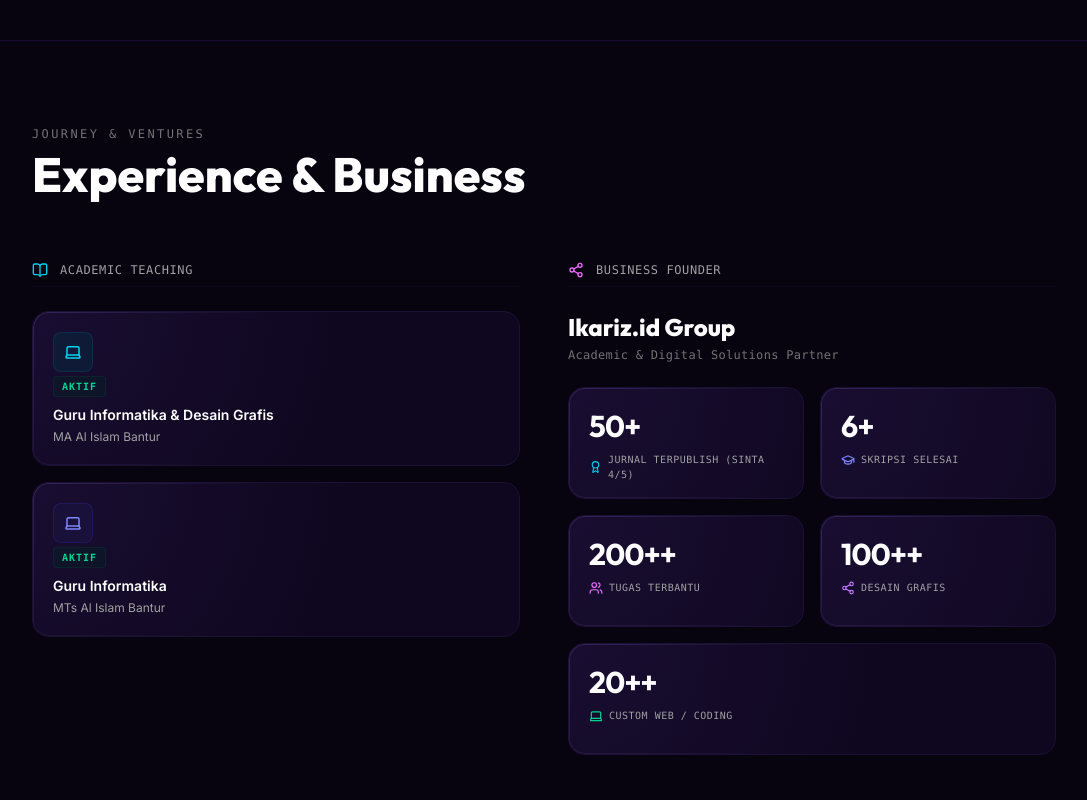
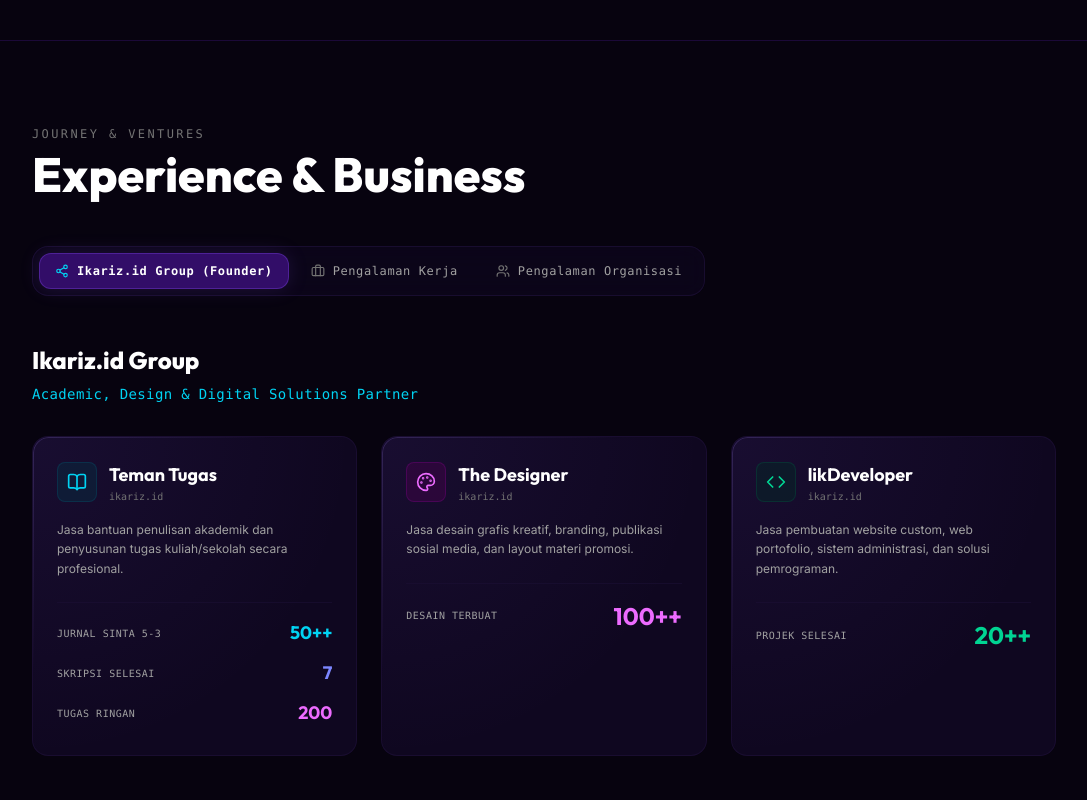
Before and after one commit to ikarizid/portofolio_malik, a React (Vite) app: page / in a window 1280 px wide. Shown: the part 1560-2360 px from the top of the page, without its empty margins (96-1183 px from the left). Built offline with nearby package versions, Linux system fonts and the light colour scheme.

Commit message:
feat: restructure experience section with founder priority and tabs

```diff
--- a/src/sections/Experience.tsx
+++ b/src/sections/Experience.tsx
@@ -1,29 +1,113 @@
-import React from 'react';
-import { motion } from 'framer-motion';
+import React, { useState } from 'react';
+import { motion, AnimatePresence } from 'framer-motion';
 import { SpotlightCard } from '../components/SpotlightCard';
 import { Counter } from '../components/Counter';
-import { BookOpen, GraduationCap, Laptop, Share2, Award, Users } from 'lucide-react';
-
-const containerVariants = {
-  hidden: {},
-  visible: {
-    transition: { staggerChildren: 0.1 },
-  },
-};
+import {
+  BookOpen,
+  Share2,
+  Users,
+  Palette,
+  Code,
+  Briefcase,
+} from 'lucide-react';
 
 const cardVariants = {
-  hidden: { opacity: 0, y: 25 },
-  visible: { opacity: 1, y: 0, transition: { duration: 0.5, ease: [0.16, 1, 0.3, 1] as const } },
+  hidden: { opacity: 0, y: 15 },
+  visible: { opacity: 1, y: 0, transition: { duration: 0.4, ease: [0.16, 1, 0.3, 1] as const } },
 };
 
 export const Experience: React.FC = () => {
+  const [activeTab, setActiveTab] = useState<'founder' | 'work' | 'org'>('founder');
+
+  const tabs = [
+    { id: 'founder', label: 'Ikariz.id Group (Founder)', icon: Share2 },
+    { id: 'work', label: 'Pengalaman Kerja', icon: Briefcase },
+    { id: 'org', label: 'Pengalaman Organisasi', icon: Users },
+  ];
+
+  const workExperiences = [
+    {
+      role: "Guru Informatika",
+      location: "MA Al Islam Bantur",
+      period: "Aktif",
+      active: true,
+      desc: "Mengajar materi informatika kepada siswa MA Al Islam Bantur serta membimbing pemahaman teknologi informasi."
+    },
+    {
+      role: "Guru Desain Grafis",
+      location: "MA Al Islam Bantur",
+      period: "Aktif",
+      active: true,
+      desc: "Mengajar desain grafis kreatif, tools multimedia, dan membimbing pembuatan portofolio visual siswa."
+    },
+    {
+      role: "Guru Informatika",
+      location: "MTs Al Islam Bantur",
+      period: "Aktif",
+      active: true,
+      desc: "Mengajar konsep dasar teknologi informasi dan komputer untuk siswa tingkat menengah pertama."
+    },
+    {
+      role: "Operator Data",
+      location: "MTs Al Islam Bantur",
+      period: "Aktif",
+      active: true,
+      desc: "Mengelola sinkronisasi data sekolah, data administrasi siswa, dan sistem pelaporan berkala."
+    },
+    {
+      role: "Divisi Data PPS",
+      location: "Desa Wonokerto (Masa Pilkada 2024)",
+      period: "2024",
+      active: false,
+      desc: "Mengurus validasi, pemutakhiran, dan pengolahan data pemilih untuk kelancaran Pilkada 2024."
+    }
+  ];
+
+  const orgExperiences = [
+    {
+      role: "Sekretaris Divisi 2",
+      organization: "HMP PAI UNIRA Malang",
+      period: "2025",
+      desc: "Mengelola administrasi divisi, menyusun program kerja, serta berkontribusi aktif dalam kegiatan Himpunan Mahasiswa Program Studi PAI."
+    },
+    {
+      role: "Anggota",
+      organization: "HMP-PAI UNIRA Malang",
+      period: "2024",
+      desc: "Terlibat dalam berbagai kegiatan sosial, keagamaan, dan akademis yang diselenggarakan oleh organisasi mahasiswa."
+    },
+    {
+      role: "Ketua Divisi Jarkominfo",
+      organization: "IPNU IPPNU PAC Bantur",
+      period: "2022",
+      desc: "Memimpin divisi jaringan komunikasi dan informasi, mengelola media sosial organisasi, serta mempublikasikan berita internal."
+    },
+    {
+      role: "Ketua OSIS",
+      organization: "MA Al Islam Bantur",
+      period: "2022",
+      desc: "Memimpin seluruh kepengurusan OSIS, mengoordinasikan kegiatan sekolah, dan menjadi jembatan antara siswa dan guru."
+    },
+    {
+      role: "Anggota OSIS",
+      organization: "MA Al Islam Bantur",
+      period: "2020",
+      desc: "Aktif berpartisipasi dalam perencanaan dan pelaksanaan program kerja OSIS di lingkungan madrasah."
+    },
+    {
+      role: "Anggota",
+      organization: "LPMD (Lembaga Pemberdayaan Masyarakat Desa)",
+      period: "Aktif",
+      desc: "Berkontribusi dalam perencanaan pembangunan desa serta pemberdayaan masyarakat di lingkungan setempat."
+    }
+  ];
+
   return (
     <section
       id="experience"
       className="min-h-screen relative flex flex-col justify-center items-center px-6 py-20 bg-transparent border-t border-violet-900/30"
     >
-
-      <div className="relative z-10 w-full max-w-5xl space-y-16">
+      <div className="relative z-10 w-full max-w-5xl space-y-12">
         {/* Section Header */}
         <div className="text-center md:text-left">
           <motion.p
@@ -46,160 +130,251 @@
           </motion.h2>
         </div>
 
-        {/* Categories Grid */}
-        <div className="grid grid-cols-1 lg:grid-cols-12 gap-12 items-start">
-
-          {/* Category 1: Academic Teaching */}
+        {/* Custom Tab Selector */}
+        <div className="flex justify-center md:justify-start">
+          <div className="flex flex-wrap items-center gap-1.5 p-1.5 bg-neutral-900/60 backdrop-blur-md rounded-2xl border border-neutral-800/80">
+            {tabs.map((tab) => {
+              const Icon = tab.icon;
+              const isActive = activeTab === tab.id;
+              return (
+                <button
+                  key={tab.id}
+                  onClick={() => setActiveTab(tab.id as any)}
+                  className={`relative px-4 py-2.5 rounded-xl font-mono text-[10px] sm:text-xs tracking-wider transition-colors duration-300 flex items-center gap-2 cursor-pointer z-10 ${
+                    isActive ? 'text-white font-semibold' : 'text-neutral-400 hover:text-neutral-200'
+                  }`}
+                >
+                  {isActive && (
                     <motion.div
-            variants={containerVariants}
-            initial="hidden"
-            whileInView="visible"
-            viewport={{ once: false, amount: 0.2 }}
-            className="lg:col-span-6 space-y-6 flex flex-col items-stretch"
-          >
-            <div className="flex items-center gap-3 pb-2 text-neutral-400 font-mono text-xs uppercase tracking-wider border-b border-neutral-900">
-              <BookOpen className="w-4 h-4 text-cyan-400" />
-              <span>Academic Teaching</span>
+                      layoutId="activeTabIndicator"
+                      className="absolute inset-0 bg-violet-600/35 border border-violet-500/30 rounded-xl -z-10 shadow-[0_0_20px_rgba(139,92,246,0.15)]"
+                      transition={{ type: 'spring', stiffness: 380, damping: 30 }}
+                    />
+                  )}
+                  <Icon className={`w-3.5 h-3.5 ${isActive ? 'text-cyan-400' : 'text-neutral-500'}`} />
+                  <span>{tab.label}</span>
+                </button>
+              );
+            })}
+          </div>
         </div>
 
-            <div className="space-y-4">
-              {/* Teaching Card 1 */}
-              <motion.div variants={cardVariants}>
-                <SpotlightCard className="p-5 flex gap-4">
-                  <div className="p-2.5 h-10 w-10 rounded-lg bg-cyan-950/40 border border-cyan-800/30 flex items-center justify-center text-cyan-400">
-                    <Laptop className="w-5 h-5" />
-                  </div>
-                  <div className="flex-1 text-left space-y-1">
-                    <div className="text-[10px] font-mono tracking-widest text-emerald-400 font-semibold uppercase bg-emerald-950/30 border border-emerald-800/20 px-2 py-0.5 rounded inline-block">
-                      Aktif
-                    </div>
-                    <h3 className="text-sm font-semibold text-white font-sans mt-1">
-                      Guru Informatika & Desain Grafis
-                    </h3>
-                    <p className="text-xs text-neutral-400 font-sans">
-                      MA Al Islam Bantur
-                    </p>
-                  </div>
-                </SpotlightCard>
-              </motion.div>
-
-              {/* Teaching Card 2 */}
-              <motion.div variants={cardVariants}>
-                <SpotlightCard className="p-5 flex gap-4">
-                  <div className="p-2.5 h-10 w-10 rounded-lg bg-indigo-950/40 border border-indigo-800/30 flex items-center justify-center text-indigo-400">
-                    <Laptop className="w-5 h-5" />
-                  </div>
-                  <div className="flex-1 text-left space-y-1">
-                    <div className="text-[10px] font-mono tracking-widest text-emerald-400 font-semibold uppercase bg-emerald-950/30 border border-emerald-800/20 px-2 py-0.5 rounded inline-block">
-                      Aktif
-                    </div>
-                    <h3 className="text-sm font-semibold text-white font-sans mt-1">
-                      Guru Informatika
-                    </h3>
-                    <p className="text-xs text-neutral-400 font-sans">
-                      MTs Al Islam Bantur
-                    </p>
-                  </div>
-                </SpotlightCard>
-              </motion.div>
-            </div>
-          </motion.div>
-
-          {/* Category 2: Business Founder */}
+        {/* Tab Contents */}
+        <div className="min-h-[400px]">
+          <AnimatePresence mode="wait">
+            {activeTab === 'founder' && (
               <motion.div
-            variants={containerVariants}
-            initial="hidden"
-            whileInView="visible"
-            viewport={{ once: false, amount: 0.2 }}
-            className="lg:col-span-6 space-y-6"
+                key="founder-content"
+                initial={{ opacity: 0, y: 15 }}
+                animate={{ opacity: 1, y: 0 }}
+                exit={{ opacity: 0, y: -15 }}
+                transition={{ duration: 0.3 }}
+                className="space-y-8"
               >
-            <div className="flex items-center gap-3 pb-2 text-neutral-400 font-mono text-xs uppercase tracking-wider border-b border-neutral-900">
-              <Share2 className="w-4 h-4 text-fuchsia-400" />
-              <span>Business Founder</span>
+                <div className="text-center md:text-left space-y-2">
+                  <h3 className="text-2xl font-extrabold text-white font-display">Ikariz.id Group</h3>
+                  <p className="text-sm text-cyan-400 font-mono tracking-wide">Academic, Design & Digital Solutions Partner</p>
                 </div>
 
-            <motion.div variants={cardVariants} className="space-y-6 text-left">
-              <div>
-                <h3 className="text-2xl font-extrabold text-white font-display">
-                  Ikariz.id Group
-                </h3>
-                <p className="text-xs font-mono text-neutral-500 tracking-wide mt-1">
-                  Academic & Digital Solutions Partner
+                <div className="grid grid-cols-1 md:grid-cols-3 gap-6">
+                  {/* Card 1: Teman Tugas */}
+                  <SpotlightCard className="p-6 border border-neutral-800/80 hover:border-cyan-500/30 transition-all flex flex-col justify-between min-h-[320px]">
+                    <div className="space-y-4">
+                      <div className="flex items-center gap-3">
+                        <div className="p-2 h-10 w-10 rounded-lg bg-cyan-950/40 border border-cyan-800/30 flex items-center justify-center text-cyan-400">
+                          <BookOpen className="w-5 h-5" />
+                        </div>
+                        <div className="text-left">
+                          <h4 className="text-lg font-bold text-white font-display">Teman Tugas</h4>
+                          <p className="text-[10px] text-neutral-500 font-mono">ikariz.id</p>
+                        </div>
+                      </div>
+                      <p className="text-xs text-neutral-400 leading-relaxed font-sans text-left">
+                        Jasa bantuan penulisan akademik dan penyusunan tugas kuliah/sekolah secara profesional.
                       </p>
                     </div>
 
-              {/* Stats Grid */}
-              <div className="grid grid-cols-2 gap-4">
+                    <div className="mt-6 pt-4 border-t border-neutral-800/60 space-y-3">
+                      <div className="flex justify-between items-center text-left">
+                        <span className="text-[10px] font-mono tracking-wider uppercase text-neutral-400">Jurnal Sinta 5-3</span>
+                        <span className="text-lg font-bold text-cyan-400 font-display">
+                          <Counter end={50} suffix="++" />
+                        </span>
+                      </div>
+                      <div className="flex justify-between items-center text-left">
+                        <span className="text-[10px] font-mono tracking-wider uppercase text-neutral-400">Skripsi Selesai</span>
+                        <span className="text-lg font-bold text-indigo-400 font-display">
+                          <Counter end={7} suffix="" />
+                        </span>
+                      </div>
+                      <div className="flex justify-between items-center text-left">
+                        <span className="text-[10px] font-mono tracking-wider uppercase text-neutral-400">Tugas Ringan</span>
+                        <span className="text-lg font-bold text-fuchsia-400 font-display">
+                          <Counter end={200} suffix="" />
+                        </span>
+                      </div>
+                    </div>
+                  </SpotlightCard>
 
-                {/* Stats 1 */}
-                <motion.div variants={cardVariants}>
-                  <SpotlightCard className="p-5 flex flex-col justify-between h-28">
-                    <div className="text-3xl font-extrabold font-display text-white tracking-tight flex items-baseline">
-                      <Counter end={50} suffix="+" />
+                  {/* Card 2: The Designer */}
+                  <SpotlightCard className="p-6 border border-neutral-800/80 hover:border-fuchsia-500/30 transition-all flex flex-col justify-between min-h-[320px]">
+                    <div className="space-y-4">
+                      <div className="flex items-center gap-3">
+                        <div className="p-2 h-10 w-10 rounded-lg bg-fuchsia-950/40 border border-fuchsia-800/30 flex items-center justify-center text-fuchsia-400">
+                          <Palette className="w-5 h-5" />
                         </div>
-                    <span className="text-[10px] font-mono tracking-wider uppercase text-neutral-400 flex items-center gap-1.5 mt-2">
-                      <Award className="w-3.5 h-3.5 text-cyan-400" />
-                      Jurnal Terpublish (Sinta 4/5)
+                        <div className="text-left">
+                          <h4 className="text-lg font-bold text-white font-display">The Designer</h4>
+                          <p className="text-[10px] text-neutral-500 font-mono">ikariz.id</p>
+                        </div>
+                      </div>
+                      <p className="text-xs text-neutral-400 leading-relaxed font-sans text-left">
+                        Jasa desain grafis kreatif, branding, publikasi sosial media, dan layout materi promosi.
+                      </p>
+                    </div>
+
+                    <div className="mt-6 pt-4 border-t border-neutral-800/60 flex justify-between items-center text-left">
+                      <span className="text-[10px] font-mono tracking-wider uppercase text-neutral-400 text-left">Desain Terbuat</span>
+                      <span className="text-2xl font-bold text-fuchsia-400 font-display">
+                        <Counter end={100} suffix="++" />
                       </span>
+                    </div>
+                  </SpotlightCard>
+
+                  {/* Card 3: likDeveloper */}
+                  <SpotlightCard className="p-6 border border-neutral-800/80 hover:border-emerald-500/30 transition-all flex flex-col justify-between min-h-[320px]">
+                    <div className="space-y-4">
+                      <div className="flex items-center gap-3">
+                        <div className="p-2 h-10 w-10 rounded-lg bg-emerald-950/40 border border-emerald-800/30 flex items-center justify-center text-emerald-400">
+                          <Code className="w-5 h-5" />
+                        </div>
+                        <div className="text-left">
+                          <h4 className="text-lg font-bold text-white font-display">likDeveloper</h4>
+                          <p className="text-[10px] text-neutral-500 font-mono">ikariz.id</p>
+                        </div>
+                      </div>
+                      <p className="text-xs text-neutral-400 leading-relaxed font-sans text-left">
+                        Jasa pembuatan website custom, web portofolio, sistem administrasi, dan solusi pemrograman.
+                      </p>
+                    </div>
+
+                    <div className="mt-6 pt-4 border-t border-neutral-800/60 flex justify-between items-center text-left">
+                      <span className="text-[10px] font-mono tracking-wider uppercase text-neutral-400 text-left">Projek Selesai</span>
+                      <span className="text-2xl font-bold text-emerald-400 font-display">
+                        <Counter end={20} suffix="++" />
+                      </span>
+                    </div>
+                  </SpotlightCard>
+                </div>
+              </motion.div>
+            )}
+
+            {activeTab === 'work' && (
+              <motion.div
+                key="work-content"
+                initial={{ opacity: 0, y: 15 }}
+                animate={{ opacity: 1, y: 0 }}
+                exit={{ opacity: 0, y: -15 }}
+                transition={{ duration: 0.3 }}
+                className="space-y-8"
+              >
+                <div className="text-center md:text-left space-y-2">
+                  <h3 className="text-2xl font-extrabold text-white font-display">Pengalaman Kerja</h3>
+                  <p className="text-sm text-cyan-400 font-mono tracking-wide">Perjalanan Profesional & Kontribusi</p>
+                </div>
+
+                <div className="relative border-l border-neutral-800 ml-4 md:ml-6 pl-6 space-y-8 text-left">
+                  {workExperiences.map((job, idx) => (
+                    <motion.div
+                      key={idx}
+                      variants={cardVariants}
+                      initial="hidden"
+                      animate="visible"
+                      transition={{ delay: idx * 0.05 }}
+                      className="relative"
+                    >
+                      {/* Timeline Dot */}
+                      <span className="absolute -left-[31px] top-1.5 flex h-4.5 w-4.5 items-center justify-center rounded-full bg-neutral-950 border border-neutral-800">
+                        <span className={`h-2.5 w-2.5 rounded-full ${job.active ? 'bg-cyan-400 animate-pulse-slow' : 'bg-neutral-600'}`} />
+                      </span>
+
+                      <SpotlightCard className="p-5 border border-neutral-800/80 hover:border-violet-500/20 transition-all">
+                        <div className="flex flex-wrap items-center justify-between gap-2">
+                          <div className="space-y-1">
+                            <h4 className="text-base font-bold text-white font-sans">{job.role}</h4>
+                            <p className="text-xs text-neutral-400 font-sans font-medium">{job.location}</p>
+                          </div>
+                          <span className={`text-[9px] font-mono uppercase tracking-widest px-2 py-0.5 rounded border ${
+                            job.active
+                              ? 'text-emerald-400 bg-emerald-950/20 border-emerald-800/20'
+                              : 'text-neutral-500 bg-neutral-900 border-neutral-800'
+                          }`}>
+                            {job.period}
+                          </span>
+                        </div>
+                        <p className="text-xs text-neutral-500 mt-3 font-sans leading-relaxed">
+                          {job.desc}
+                        </p>
                       </SpotlightCard>
                     </motion.div>
+                  ))}
+                </div>
+              </motion.div>
+            )}
 
-                {/* Stats 2 */}
-                <motion.div variants={cardVariants}>
-                  <SpotlightCard className="p-5 flex flex-col justify-between h-28">
-                    <div className="text-3xl font-extrabold font-display text-white tracking-tight flex items-baseline">
-                      <Counter end={6} suffix="+" />
+            {activeTab === 'org' && (
+              <motion.div
+                key="org-content"
+                initial={{ opacity: 0, y: 15 }}
+                animate={{ opacity: 1, y: 0 }}
+                exit={{ opacity: 0, y: -15 }}
+                transition={{ duration: 0.3 }}
+                className="space-y-8"
+              >
+                <div className="text-center md:text-left space-y-2">
+                  <h3 className="text-2xl font-extrabold text-white font-display">Pengalaman Organisasi</h3>
+                  <p className="text-sm text-cyan-400 font-mono tracking-wide">Aktif Berorganisasi & Mengembangkan Kepemimpinan</p>
                 </div>
-                    <span className="text-[10px] font-mono tracking-wider uppercase text-neutral-400 flex items-center gap-1.5 mt-2">
-                      <GraduationCap className="w-3.5 h-3.5 text-indigo-400" />
-                      Skripsi Selesai
+
+                <div className="relative border-l border-neutral-800 ml-4 md:ml-6 pl-6 space-y-8 text-left">
+                  {orgExperiences.map((org, idx) => (
+                    <motion.div
+                      key={idx}
+                      variants={cardVariants}
+                      initial="hidden"
+                      animate="visible"
+                      transition={{ delay: idx * 0.05 }}
+                      className="relative"
+                    >
+                      {/* Timeline Dot */}
+                      <span className="absolute -left-[31px] top-1.5 flex h-4.5 w-4.5 items-center justify-center rounded-full bg-neutral-950 border border-neutral-800">
+                        <span className={`h-2.5 w-2.5 rounded-full ${org.period === 'Aktif' ? 'bg-fuchsia-400 animate-pulse-slow' : 'bg-neutral-600'}`} />
                       </span>
+
+                      <SpotlightCard className="p-5 border border-neutral-800/80 hover:border-violet-500/20 transition-all">
+                        <div className="flex flex-wrap items-center justify-between gap-2">
+                          <div className="space-y-1">
+                            <h4 className="text-base font-bold text-white font-sans">{org.role}</h4>
+                            <p className="text-xs text-neutral-400 font-sans font-medium">{org.organization}</p>
+                          </div>
+                          <span className={`text-[9px] font-mono uppercase tracking-widest px-2 py-0.5 rounded border ${
+                            org.period === 'Aktif'
+                              ? 'text-fuchsia-400 bg-fuchsia-950/20 border-fuchsia-800/20'
+                              : 'text-neutral-500 bg-neutral-900 border-neutral-800'
+                          }`}>
+                            {org.period}
+                          </span>
+                        </div>
+                        <p className="text-xs text-neutral-500 mt-3 font-sans leading-relaxed">
+                          {org.desc}
+                        </p>
                       </SpotlightCard>
                     </motion.div>
-
-                {/* Stats 3 */}
-                <motion.div variants={cardVariants}>
-                  <SpotlightCard className="p-5 flex flex-col justify-between h-28">
-                    <div className="text-3xl font-extrabold font-display text-white tracking-tight flex items-baseline">
-                      <Counter end={200} suffix="++" />
-                    </div>
-                    <span className="text-[10px] font-mono tracking-wider uppercase text-neutral-400 flex items-center gap-1.5 mt-2">
-                      <Users className="w-3.5 h-3.5 text-fuchsia-400" />
-                      Tugas Terbantu
-                    </span>
-                  </SpotlightCard>
-                </motion.div>
-
-                {/* Stats 4 */}
-                <motion.div variants={cardVariants}>
-                  <SpotlightCard className="p-5 flex flex-col justify-between h-28">
-                    <div className="text-3xl font-extrabold font-display text-white tracking-tight flex items-baseline">
-                      <Counter end={100} suffix="++" />
-                    </div>
-                    <span className="text-[10px] font-mono tracking-wider uppercase text-neutral-400 flex items-center gap-1.5 mt-2">
-                      <Share2 className="w-3.5 h-3.5 text-purple-400" />
-                      Desain Grafis
-                    </span>
-                  </SpotlightCard>
-                </motion.div>
-
-                {/* Stats 5 - spanning 2 cols */}
-                <motion.div variants={cardVariants} className="col-span-2">
-                  <SpotlightCard className="p-5 flex flex-col justify-between h-28">
-                    <div className="text-3xl font-extrabold font-display text-white tracking-tight flex items-baseline">
-                      <Counter end={20} suffix="++" />
-                    </div>
-                    <span className="text-[10px] font-mono tracking-wider uppercase text-neutral-400 flex items-center gap-1.5 mt-2">
-                      <Laptop className="w-3.5 h-3.5 text-emerald-400" />
-                      Custom Web / Coding
-                    </span>
-                  </SpotlightCard>
-                </motion.div>
-
+                  ))}
                 </div>
               </motion.div>
-          </motion.div>
-
+            )}
+          </AnimatePresence>
         </div>
       </div>
     </section>
```
Lines whose indentation alone changed are shown as unchanged.
